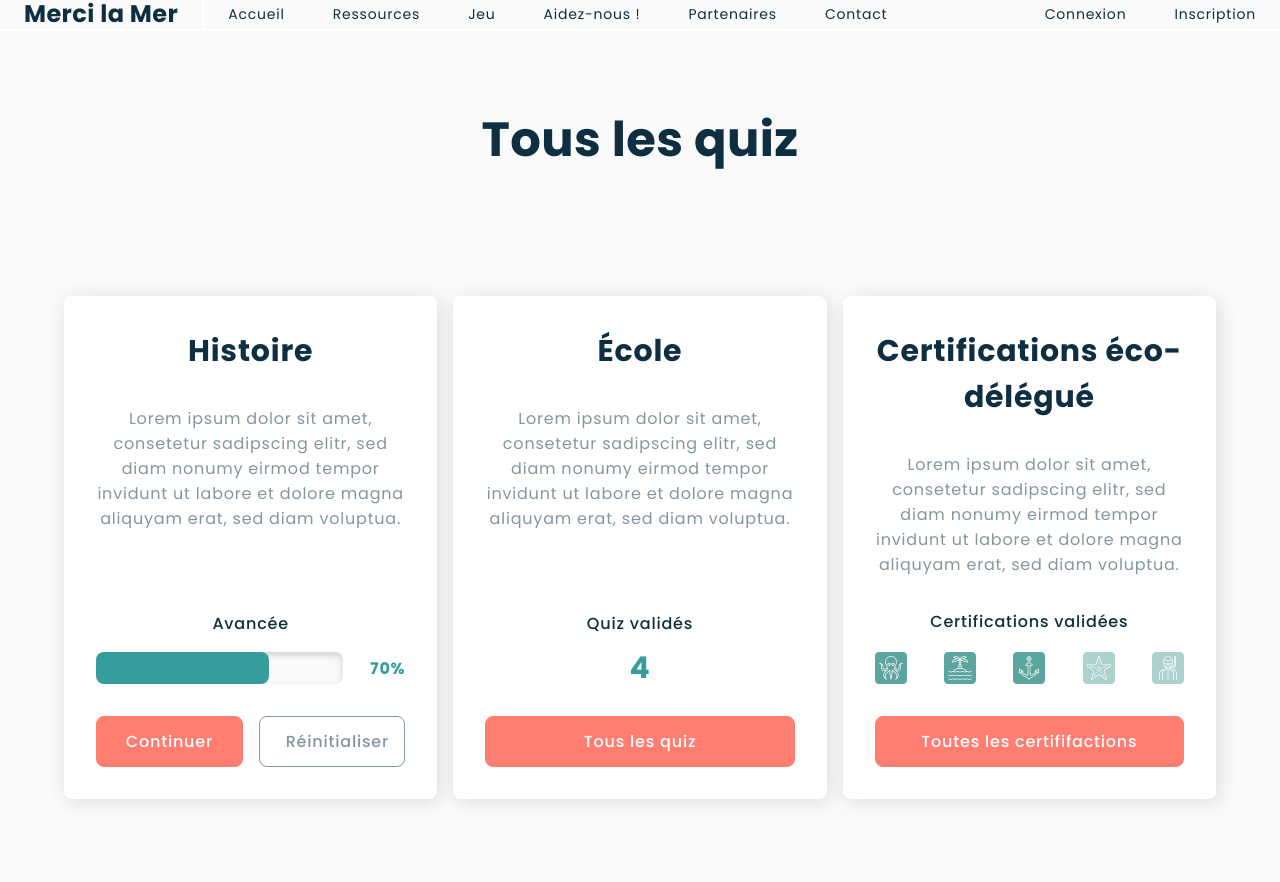
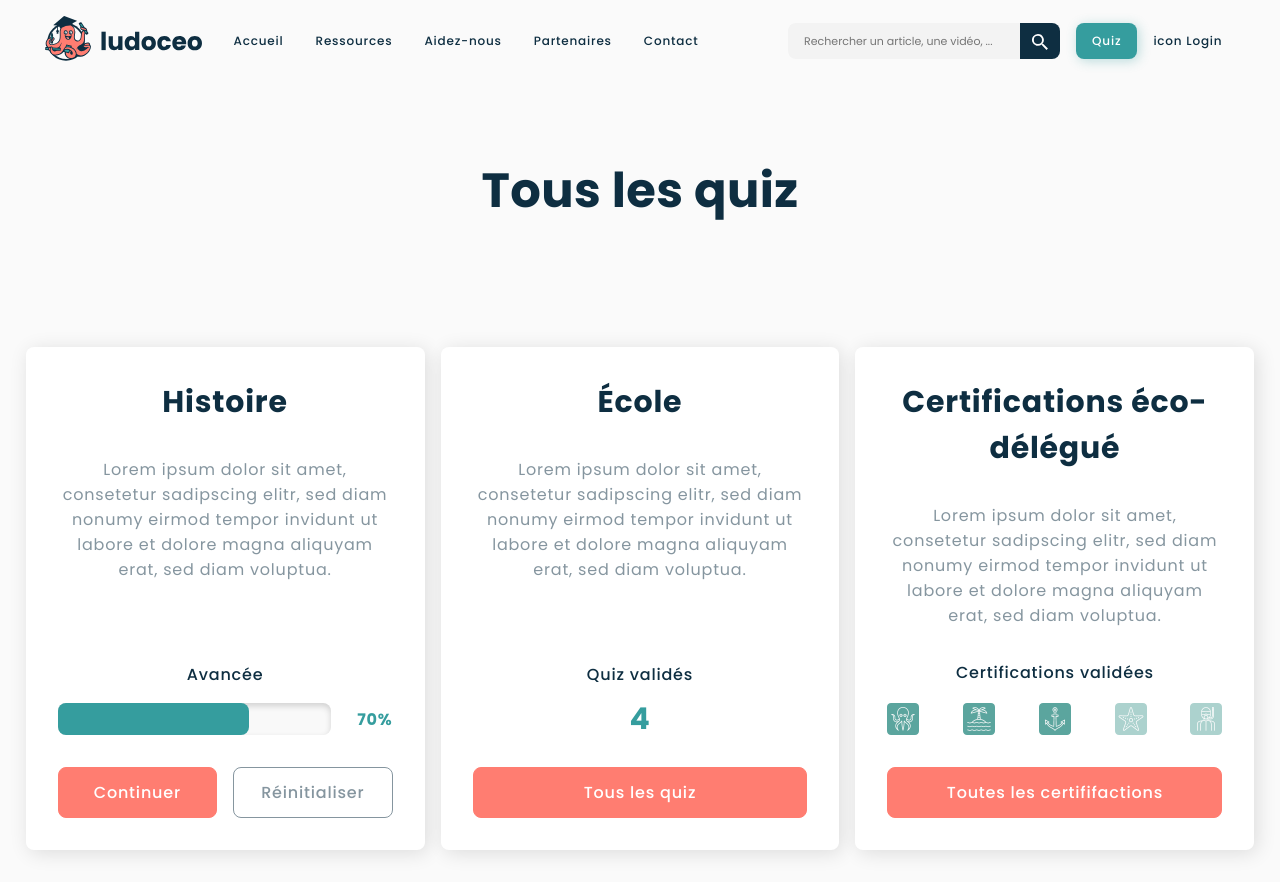
Before and after one commit to ggxm-ecv/MERCI_LA_MER, a Vue app in the folder front/: page /game in a window 1280 px wide. Before the commit the page ends 831 px from the top, so only its background shows below. Built offline with nearby package versions, Linux system fonts and the light colour scheme.

Commit message:
FRONT > header + debut single quiz

```diff
--- a/front/public/css/style.css
+++ b/front/public/css/style.css
@@ -236,7 +236,7 @@ body, p, li, a, button {
 .container-sm {
   box-sizing: border-box;
   width: 600px;
-  max-width: 90%;
+  max-width: 96%;
   margin: 0 auto;
   padding: 16px;
 }
@@ -244,7 +244,7 @@ body, p, li, a, button {
 .container-md {
   box-sizing: border-box;
   width: 900px;
-  max-width: 90%;
+  max-width: 96%;
   margin: 0 auto;
   padding: 16px;
 }
@@ -252,7 +252,7 @@ body, p, li, a, button {
 .container-lg {
   box-sizing: border-box;
   width: 1680px;
-  max-width: 90%;
+  max-width: 96%;
   margin: 0 auto;
   padding: 16px;
 }
@@ -296,7 +296,7 @@ body, p, li, a, button {
   -ms-transition: all 150ms ease-in;
   transition: all 150ms ease-in;
 }
-.btn-main:hover, .btn-main.router-link-exact-active {
+.btn-main:hover {
   color: var(--color-accent);
   background: transparent;
 }
@@ -311,7 +311,7 @@ body, p, li, a, button {
   -ms-transition: all 150ms ease-in;
   transition: all 150ms ease-in;
 }
-.btn-second:hover, .btn-second.router-link-exact-active {
+.btn-second:hover {
   color: var(--color-main);
   background: var(--color-second);
 }
@@ -638,13 +638,75 @@ main {
 
 .game-quiz__traking-item {
   position: relative;
+  box-sizing: border-box;
   width: 14px;
   height: 14px;
   border: 2px solid var(--color-third);
   border-radius: 50%;
 }
+.game-quiz__traking-item.active {
+  border-color: var(--color-accent);
+  background-color: var(--color-accent);
+}
 .game-quiz__traking-item svg {
   display: none;
+}
+
+.game-quiz__items {
+  margin-top: 34px;
+}
+
+.game-quiz__item {
+  padding: 32px;
+  border-radius: 8px;
+  background-color: var(--color-main);
+  box-shadow: 3px 3px 20px #0000001F;
+}
+
+.game-quiz__item-question {
+  margin: 0;
+  font-size: 20px;
+  line-height: 30px;
+  font-weight: bold;
+}
+
+.game-quiz__item-answers {
+  margin-top: 32px;
+}
+
+.game-quiz__item-answer {
+  display: grid;
+  grid-template-columns: 48px 1fr;
+  gap: 16px;
+}
+.game-quiz__item-answer:not(:first-child) {
+  margin-top: 16px;
+}
+
+.game-quiz__item-answer-landmark {
+  margin: 0;
+  width: 48px;
+  height: 48px;
+  text-align: center;
+  font-size: 16px;
+  line-height: 48px;
+  font-weight: bold;
+  background-color: #F9F9F9;
+  border-radius: 8px;
+}
+
+.game-quiz__item-answer-txt {
+  margin: 10px 0 0 0;
+  font-size: 16px;
+  line-height: 25px;
+  font-weight: 500;
+}
+
+.game-quiz__actions {
+  display: flex;
+  align-items: center;
+  justify-content: space-between;
+  margin-top: 32px;
 }
 
 /*********************
@@ -706,32 +768,26 @@ main {
 // Header
 *********************/
 .header {
-  display: grid;
-  grid-template-columns: auto 1fr auto;
-  border-bottom: 2px solid var(--color-main);
+  display: flex;
+  align-items: center;
+  justify-content: space-between;
+  gap: 16px;
 }
 
-.header__title {
+.header__left {
   display: flex;
   align-items: center;
-  height: 100%;
-  max-height: 100%;
-  padding: 0 12px;
-  border-right: 2px solid var(--color-main);
+  gap: 16px;
 }
-@media (min-width: 900px) {
-  .header__title {
-    padding: 0 16px;
-  }
-}
-@media (min-width: 1200px) {
-  .header__title {
-    padding: 0 24px;
-  }
+
+.header__title img {
+  width: 160px;
+  height: auto;
 }
 
 .header__nav-items {
   display: flex;
+  align-items: center;
   width: 100%;
   max-width: 100%;
   height: 100%;
@@ -744,22 +800,57 @@ main {
 .header__nav-item-link {
   display: flex;
   align-items: center;
-  height: 100%;
-  max-height: 100%;
-  padding: 0 12px;
+  padding: 0 16px;
   border-top: none;
   border-bottom: none;
   border-left: none;
+  font-size: 12px;
+  line-height: 22px;
+  font-weight: 500;
 }
-@media (min-width: 900px) {
-  .header__nav-item-link {
-    padding: 0 16px;
-  }
+
+.header__right {
+  display: flex;
+  align-items: center;
+  gap: 16px;
 }
-@media (min-width: 1200px) {
-  .header__nav-item-link {
-    padding: 0 24px;
-  }
+
+.header__search-form {
+  display: flex;
+}
+
+.header__search-form-input {
+  outline: none;
+  width: 200px;
+  padding: 12px 16px;
+  border: none;
+  border-radius: 0;
+  border-top-left-radius: 8px;
+  border-bottom-left-radius: 8px;
+  background-color: #f3f3f3;
+  font-size: 11px;
+}
+
+.header__search-form-btn {
+  cursor: pointer;
+  padding: 4px 12px;
+  outline: none;
+  border: none;
+  border-top-right-radius: 8px;
+  border-bottom-right-radius: 8px;
+  background-color: var(--color-second);
+}
+.header__search-form-btn svg {
+  width: 16px;
+  height: auto;
+}
+
+.header__nav-item-quiz {
+  padding: 7px 16px;
+  border-radius: 8px;
+  background-color: var(--color-third);
+  color: var(--color-main);
+  box-shadow: 2px 2px 12px #359D9E52;
 }
 
 /*********************
--- a/front/public/index.html
+++ b/front/public/index.html
@@ -6,7 +6,7 @@
     <meta name="viewport" content="width=device-width,initial-scale=1.0">
     <link rel="icon" href="<%= BASE_URL %>favicon.png">
 
-    <title>Merci la Mer</title>
+    <title>Ludoceo</title>
 
     <!-- Load APP styles -->
     <link rel="stylesheet" href="/css/normalize.css">
--- a/front/src/scss/global/_buttons.scss
+++ b/front/src/scss/global/_buttons.scss
@@ -31,8 +31,7 @@
   @include prefix((
     transition: all 150ms ease-in
   ), webkit ms);
-  &:hover,
-  &.router-link-exact-active {
+  &:hover {
     color: var(--color-accent);
     background: transparent;
   }
@@ -47,8 +46,7 @@
   @include prefix((
     transition: all 150ms ease-in
   ), webkit ms);
-  &:hover,
-  &.router-link-exact-active {
+  &:hover {
     color: var(--color-main);
     background: var(--color-second);
   }
--- a/front/src/scss/global/_containers.scss
+++ b/front/src/scss/global/_containers.scss
@@ -5,7 +5,7 @@
 .container-sm {
   box-sizing: border-box;
   width: 600px;
-  max-width: 90%;
+  max-width: 96%;
   margin: 0 auto;
   padding: 16px;
 }
@@ -13,7 +13,7 @@
 .container-md {
   box-sizing: border-box;
   width: 900px;
-  max-width: 90%;
+  max-width: 96%;
   margin: 0 auto;
   padding: 16px;
 }
@@ -21,7 +21,7 @@
 .container-lg {
   box-sizing: border-box;
   width: 1680px;
-  max-width: 90%;
+  max-width: 96%;
   margin: 0 auto;
   padding: 16px;
 }
--- a/front/src/scss/sections/_header.scss
+++ b/front/src/scss/sections/_header.scss
@@ -3,28 +3,26 @@
 *********************/
 
 .header {
-  display: grid;
-  grid-template-columns: auto 1fr auto;
-  border-bottom: 2px solid var(--color-main);
+  display: flex;
+  align-items: center;
+  justify-content: space-between;
+  gap: 16px;
 }
 
-.header__title {
+.header__left {
   display: flex;
   align-items: center;
-  height: 100%;
-  max-height: 100%;
-  padding: 0 12px;
-  border-right: 2px solid var(--color-main);
-  @include md_up {
-    padding: 0 16px;
-  }
-  @include lg_up {
-    padding: 0 24px;
-  }
+  gap: 16px;
+}
+
+.header__title img {
+  width: 160px;
+  height: auto;
 }
 
 .header__nav-items {
   display: flex;
+  align-items: center;
   width: 100%;
   max-width: 100%;
   height: 100%;
@@ -37,16 +35,55 @@
 .header__nav-item-link {
   display: flex;
   align-items: center;
-  height: 100%;
-  max-height: 100%;
-  padding: 0 12px;
+  padding: 0 16px;
   border-top: none;
   border-bottom: none;
   border-left: none;
-  @include md_up {
-    padding: 0 16px;
-  }
-  @include lg_up {
-    padding: 0 24px;
+  font-size: 12px;
+  line-height: 22px;
+  font-weight: 500;
+}
+
+.header__right {
+  display: flex;
+  align-items: center;
+  gap: 16px;
+}
+
+.header__search-form {
+  display: flex;
+}
+
+.header__search-form-input {
+  outline: none;
+  width: 200px;
+  padding: 12px 16px;
+  border: none;
+  border-radius: 0;
+  border-top-left-radius: 8px;
+  border-bottom-left-radius: 8px;
+  background-color: rgb(243, 243, 243);
+  font-size: 11px;
+}
+
+.header__search-form-btn {
+  cursor: pointer;
+  padding: 4px 12px;
+  outline: none;
+  border: none;
+  border-top-right-radius: 8px;
+  border-bottom-right-radius: 8px;
+  background-color: var(--color-second);
+  svg {
+    width: 16px;
+    height: auto;
   }
 }
+
+.header__nav-item-quiz {
+  padding: 7px 16px;
+  border-radius: 8px;
+  background-color: var(--color-third);
+  color: var(--color-main);
+  box-shadow: 2px 2px 12px #359D9E52;
+}
--- a/front/src/views/sections/HeaderApp.vue
+++ b/front/src/views/sections/HeaderApp.vue
@@ -1,7 +1,9 @@
 <template>
-  <header class="header">
+  <header>
+    <div class="header container-lg">
+      <div class="header__left">
         <router-link to="/" class="header__title link">
-      <h1 class="heading h3">Merci la Mer</h1>
+          <img src="/img/logo.svg" alt="Logo">
         </router-link>
 
         <nav class="header__nav">
@@ -13,10 +15,7 @@
               <router-link to="/resources" class="header__nav-item-link link">Ressources</router-link>
             </li>
             <li class="header__nav-item">
-          <router-link to="/game" class="header__nav-item-link link">Jeu</router-link>
-        </li>
-        <li class="header__nav-item">
-          <router-link to="/help-us" class="header__nav-item-link link">Aidez-nous&nbsp;!</router-link>
+              <router-link to="/help-us" class="header__nav-item-link link">Aidez-nous</router-link>
             </li>
             <li class="header__nav-item">
               <router-link to="/partners" class="header__nav-item-link link">Partenaires</router-link>
@@ -26,35 +25,29 @@
             </li>
           </ul>
         </nav>
+      </div>
 
+      <div class="header__right">
+        <form action="" class="header__search-form">
+          <input class="header__search-form-input" type="text" placeholder="Rechercher un article, une vidéo, ...">
+          <button class="header__search-form-btn" type="submit">
+            <svg xmlns="http://www.w3.org/2000/svg" width="16.64" height="16.56" viewBox="0 0 16.64 16.56"><path fill="#ffffff" d="M9.151,3a6.155,6.155,0,0,1,4.675,10.154l.255.255h.748l4.731,4.731L18.141,19.56l-4.731-4.731v-.748l-.255-.255A6.152,6.152,0,1,1,9.151,3m0,1.893a4.258,4.258,0,1,0,4.258,4.258A4.241,4.241,0,0,0,9.151,4.893Z" transform="translate(-3 -3)"/></svg>
+          </button>
+        </form>
         <nav class="header__nav align-right">
           <ul class="header__nav-items">
-        <li class="header__nav-item" v-if="!isAuth">
-          <router-link to="/login" class="header__nav-item-link link">Connexion</router-link>
+            <li class="header__nav-item">
+              <router-link to="/game" class="header__nav-item-link link header__nav-item-quiz">Quiz</router-link>
             </li>
-        <li class="header__nav-item" v-if="!isAuth">
-          <router-link to="/register" class="header__nav-item-link link">Inscription</router-link>
-        </li>
-        <li class="header__nav-item" v-if="isAuth">
-          <router-link to="/account" class="header__nav-item-link link">Mon compte</router-link>
+            <li class="header__nav-item">
+              <router-link to="/login" class="header__nav-item-link link">
+                icon Login
+              </router-link>
             </li>
           </ul>
         </nav>
-
-    <!-- <nav>
-      <router-link to="/" class="button"
-        ><i class="fas fa-list"></i
-      ></router-link>
-      <button
-        v-if="isAuth"
-        type="button"
-        class="button"
-        v-on:click="logoutUser"
-      >
-        <i class="fas fa-sign-out-alt"></i>
-      </button>
-    </nav> -->
-
+      </div>
+    </div>
   </header>
 </template>
 
```
Also changed, not shown: front/src/scss/pages/_game.scss (+62 -0 lines), front/src/views/GameHistoryQuiz8.vue (+29 -1 lines), 1 other file (tests, documents, lock files or other folders). Lines whose indentation alone changed are shown as unchanged.
